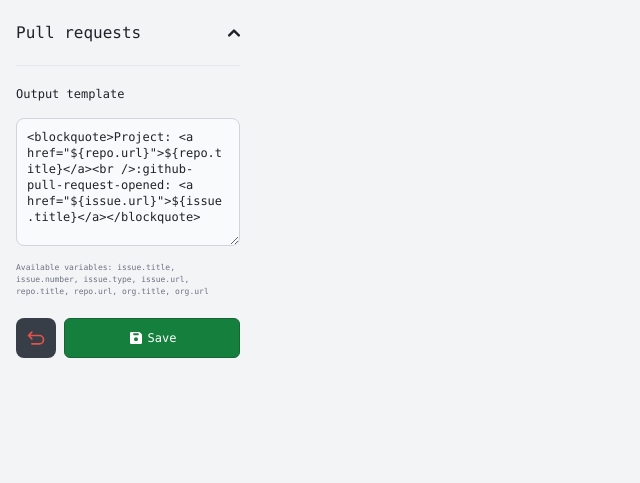
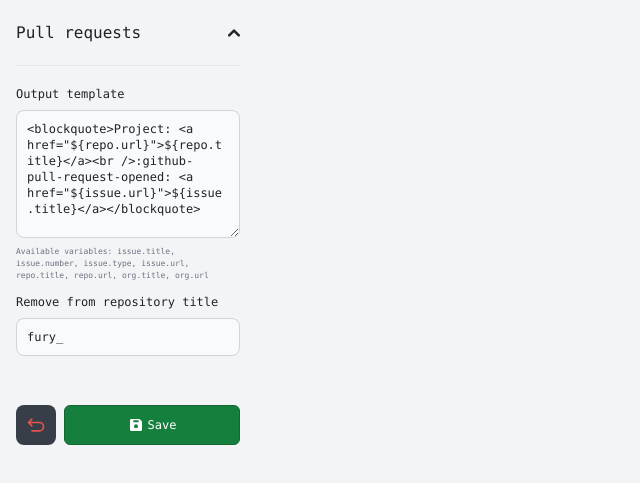
Before and after one commit to cristianmacedo/prettygit, a website built with webpack: page public/index.html in a window 1280 px wide. Shown: the part 51-534 px from the top of the page, without its empty margins (0-640 px from the left). Built offline with nearby package versions, Linux system fonts and the light colour scheme; some packages are replaced by stand-ins of ours.

Commit message:
feat: remove text from repository name preference

```diff
--- a/public/assets/scripts/options.js
+++ b/public/assets/scripts/options.js
@@ -1,30 +1,34 @@
 const defaultOptions = {
   pullRequestTemplate: `<blockquote>Project: <a href="\${repo.url}">\${repo.title}</a><br />:github-pull-request-opened: <a href="\${issue.url}">\${issue.title}</a></blockquote>`,
+  repoTitleRemove: "fury_",
 };
 
 window.onload = async () => {
-  // In-page cache of the user's options
   const options = {};
   const optionsForm = document.getElementById("form");
   const optionsSave = document.getElementById("save");
   const optionsReset = document.getElementById("reset");
 
-  // Immediately persist options changes
   optionsSave.addEventListener("click", async () => {
     options.pullRequestTemplate = optionsForm.pullRequestTemplate.value;
+    options.repoTitleRemove = optionsForm.repoTitleRemove.value;
     chrome.storage.sync.set({ options });
   });
 
-  // Reset options to their default values
   optionsReset.addEventListener("click", async () => {
     optionsForm.pullRequestTemplate.value = defaultOptions.pullRequestTemplate;
     options.pullRequestTemplate = defaultOptions.pullRequestTemplate;
+
+    optionsForm.repoTitleRemove.value = defaultOptions.repoTitleRemove;
+    options.repoTitleRemove = defaultOptions.repoTitleRemove;
+
     chrome.storage.sync.set({ options });
   });
 
-  // Initialize the form with the user's option settings
   const data = await chrome.storage.sync.get("options");
   Object.assign(options, data.options);
   optionsForm.pullRequestTemplate.value =
     options.pullRequestTemplate || defaultOptions.pullRequestTemplate;
+  optionsForm.repoTitleRemove.value =
+    options.repoTitleRemove || defaultOptions.repoTitleRemove;
 };
--- a/public/index.html
+++ b/public/index.html
@@ -1,4 +1,4 @@
-<html>
+<html class="h-[512px]">
   <head>
     <script src="./assets/scripts/tailwind-3.4.3.js"></script>
     <script src="./assets/scripts/flowbite-2.3.0.min.js"></script>
@@ -7,7 +7,7 @@
     <script src="./assets/scripts/options.js"></script>
   </head>
   <body
-    class="bg-gray-100 dark:bg-ol-dark font-mono w-64 p-4 flex flex-col h-auto overflow-auto justify-between"
+    class="bg-gray-100 dark:bg-ol-dark font-mono w-64 p-4 flex flex-col h-full overflow-auto justify-between"
   >
     <div class="flex flex-col gap-1">
       <div class="flex items-center">
@@ -62,7 +62,6 @@
           aria-labelledby="accordion-flush-heading-1"
         >
           <div class="py-5">
-            <!-- Form doesnt actually submits, since it is a chrome extension -->
             <form
               id="form"
               class="flex flex-col gap-2"
@@ -71,20 +70,18 @@
             >
               <label
                 for="pullRequestTemplate"
-                class="block mb-2 text-xs font-medium text-fg-light dark:text-fg-dark"
+                class="block text-xs font-medium text-fg-light dark:text-fg-dark"
                 >Output template</label
               >
               <textarea
                 id="pullRequestTemplate"
                 rows="4"
-                class="block p-2.5 h-32 w-full text-xs text-fg-light bg-gray-50 rounded-lg border border-gray-300 focus:ring-blue-500 focus:border-blue-500 dark:bg-[#22272e] dark:border-ol-border-dark dark:placeholder-gray-400 dark:text-fg-dark dark:focus:ring-blue-500 dark:focus:border-blue-500"
+                class="block m1-2 p-2.5 h-32 w-full text-xs text-fg-light bg-gray-50 rounded-lg border border-gray-300 focus:ring-blue-500 focus:border-blue-500 dark:bg-[#22272e] dark:border-ol-border-dark dark:placeholder-gray-400 dark:text-fg-dark dark:focus:ring-blue-500 dark:focus:border-blue-500"
                 placeholder="Write your thoughts here..."
               ></textarea>
-            </form>
-
               <p
                 id="helper-text-explanation"
-              class="mt-2 text-[8px] text-gray-500 dark:text-gray-400"
+                class="mb-1 text-[8px] text-gray-500 dark:text-gray-400"
               >
                 Available variables:
 
@@ -94,6 +91,19 @@
                 <code>org.title</code>,
                 <code>org.url</code>
               </p>
+
+              <label
+                for="repoTitleRemove"
+                class="block text-xs font-medium text-fg-light dark:text-fg-dark"
+                >Remove from repository title</label
+              >
+              <input
+                id="repoTitleRemove"
+                type="text"
+                class="block p-2.5 w-full text-xs text-fg-light bg-gray-50 rounded-lg border border-gray-300 focus:ring-blue-500 focus:border-blue-500 dark:bg-[#22272e] dark:border-ol-border-dark dark:placeholder-gray-400 dark:text-fg-dark dark:focus:ring-blue-500 dark:focus:border-blue-500"
+                placeholder="some-prefix_"
+              />
+            </form>
           </div>
         </div>
       </div>
--- a/src/prettypr.ts
+++ b/src/prettypr.ts
@@ -2,6 +2,7 @@ debugger;
 
 const options = {
   pullRequestTemplate: "",
+  repoTitleRemove: "",
 };
 
 const copySvg = `
@@ -22,6 +23,7 @@ const buttonHtml = `
 chrome.storage.sync.get("options", async (data) => {
   if (data.options) {
     options.pullRequestTemplate = data.options.pullRequestTemplate;
+    options.repoTitleRemove = data.options.repoTitleRemove;
   }
 });
 
@@ -91,7 +93,7 @@ function prettifyPr(e: ClipboardEvent) {
   issue.type = issueType;
   issue.url = `${window.location.origin}/${orgTitle}/${repoTitle}/${issueType}/${issueNumber}`;
 
-  repo.title = repoTitle.replace("fury_", "");
+  repo.title = repoTitle.replace(options.repoTitleRemove, "").trim();
   repo.url = `${window.location.origin}/${orgTitle}/${repoTitle}`;
 
   org.title = orgTitle;
```
Lines whose indentation alone changed are shown as unchanged.
